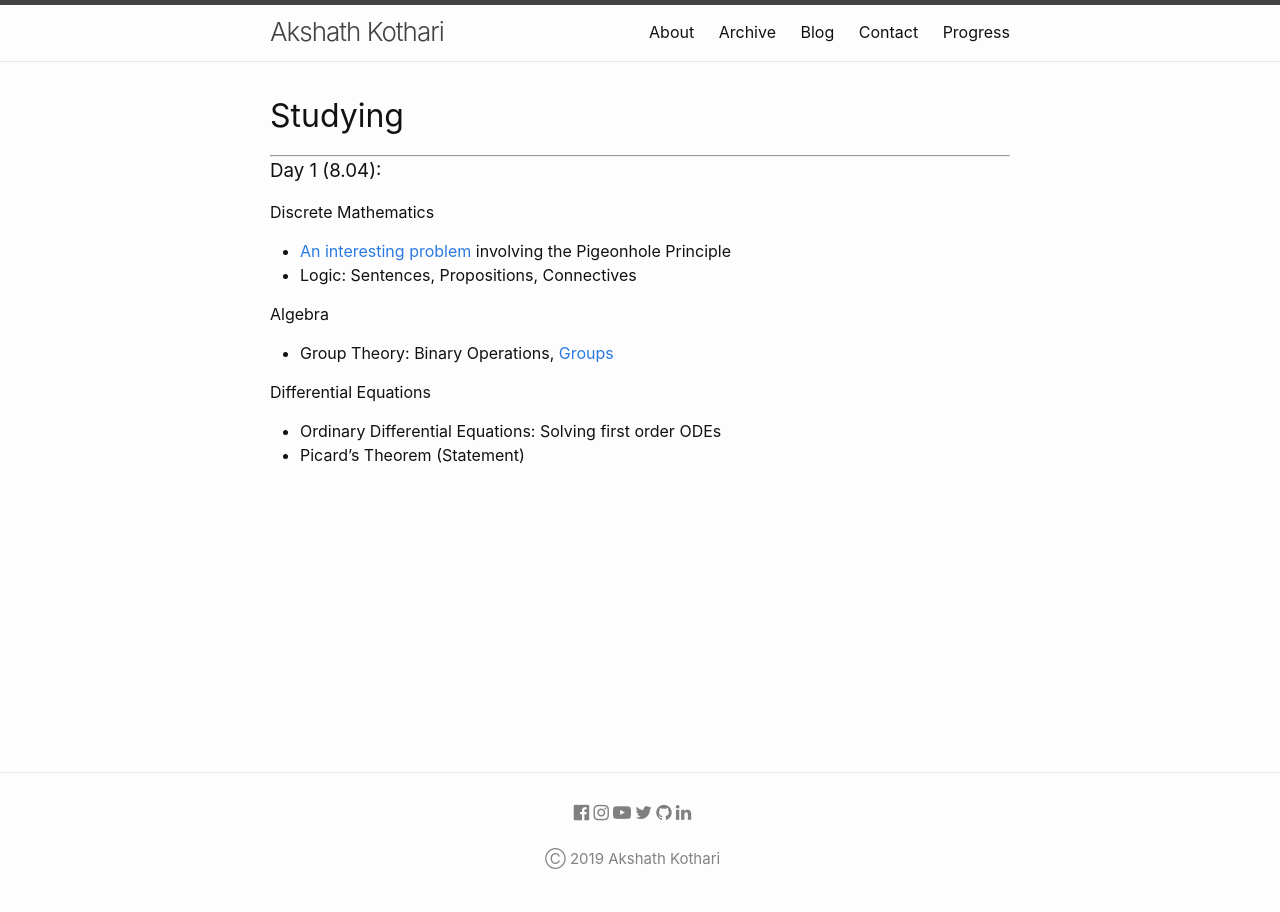
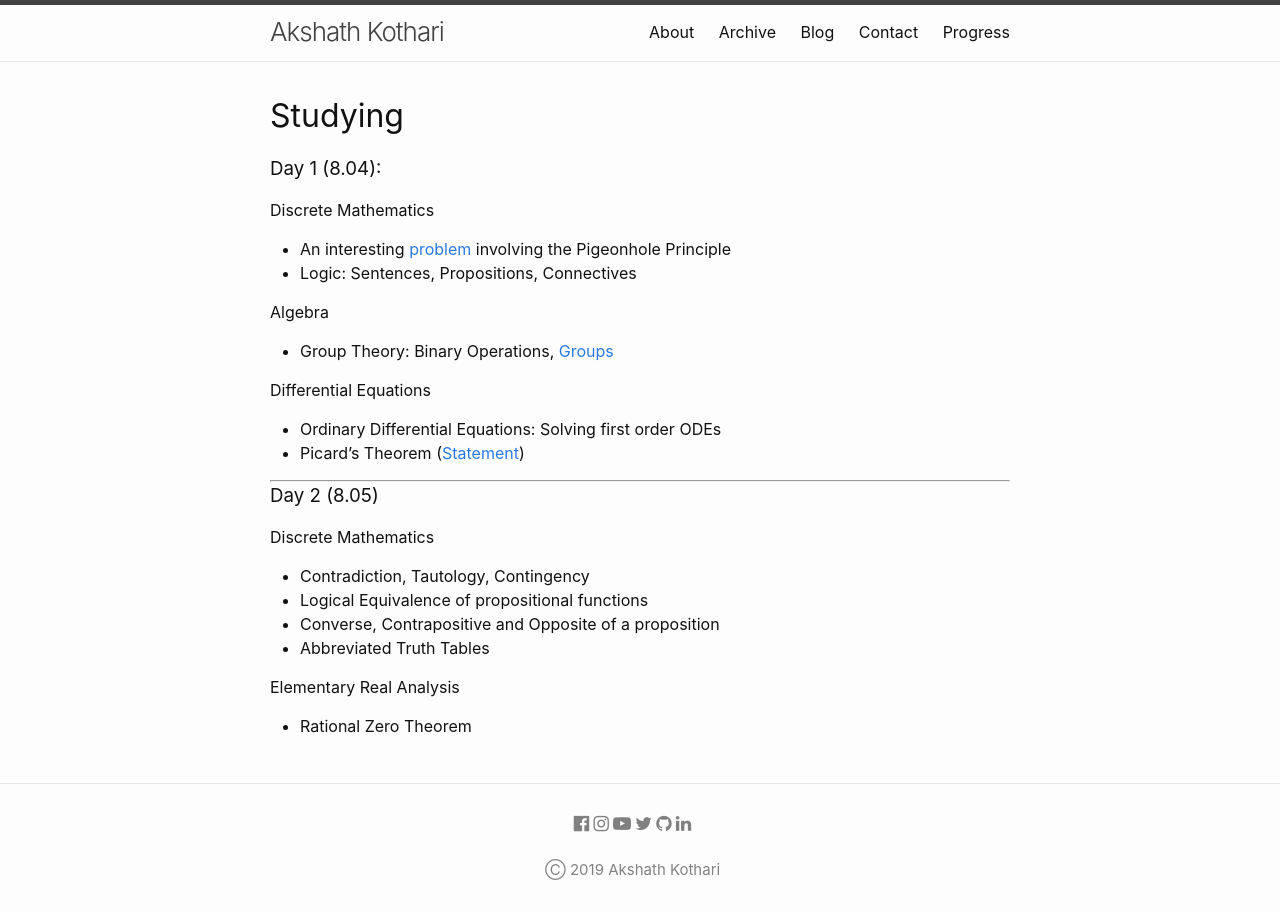
Before and after one commit to ricekot/ricekot.github.io, a Jekyll site: the page built from progress/studying.md, in a window 1280 px wide. Built offline with Jekyll 4.4.1, drawn with Linux system fonts in a browser that asks for light colours.

Commit message:
Update Progress

```diff
--- a/progress/studying.md
+++ b/progress/studying.md
@@ -5,11 +5,10 @@ title: Studying
 
 # Studying
 
----
 ### Day 1 (8.04):
 
 #### Discrete Mathematics
-- [An interesting problem](/random/pigeonhole-1.html) involving the Pigeonhole Principle
+- An interesting [problem](/random/pigeonhole-1.html) involving the Pigeonhole Principle
 - Logic: Sentences, Propositions, Connectives
 
 #### Algebra
@@ -17,4 +16,16 @@ title: Studying
 
 #### Differential Equations
 - Ordinary Differential Equations: Solving first order ODEs
-- Picard's Theorem (Statement)
+- Picard's Theorem ([Statement](/random/picard-existence-theorem.html))
+
+---
+### Day 2 (8.05)
+
+#### Discrete Mathematics
+- Contradiction, Tautology, Contingency
+- Logical Equivalence of propositional functions
+- Converse, Contrapositive and Opposite of a proposition
+- Abbreviated Truth Tables
+
+#### Elementary Real Analysis
+- Rational Zero Theorem
```
Also changed, not shown: progress/running.md (+5 -1 lines), random/picard-existence-theorem.md (added, +7 -0 lines).
